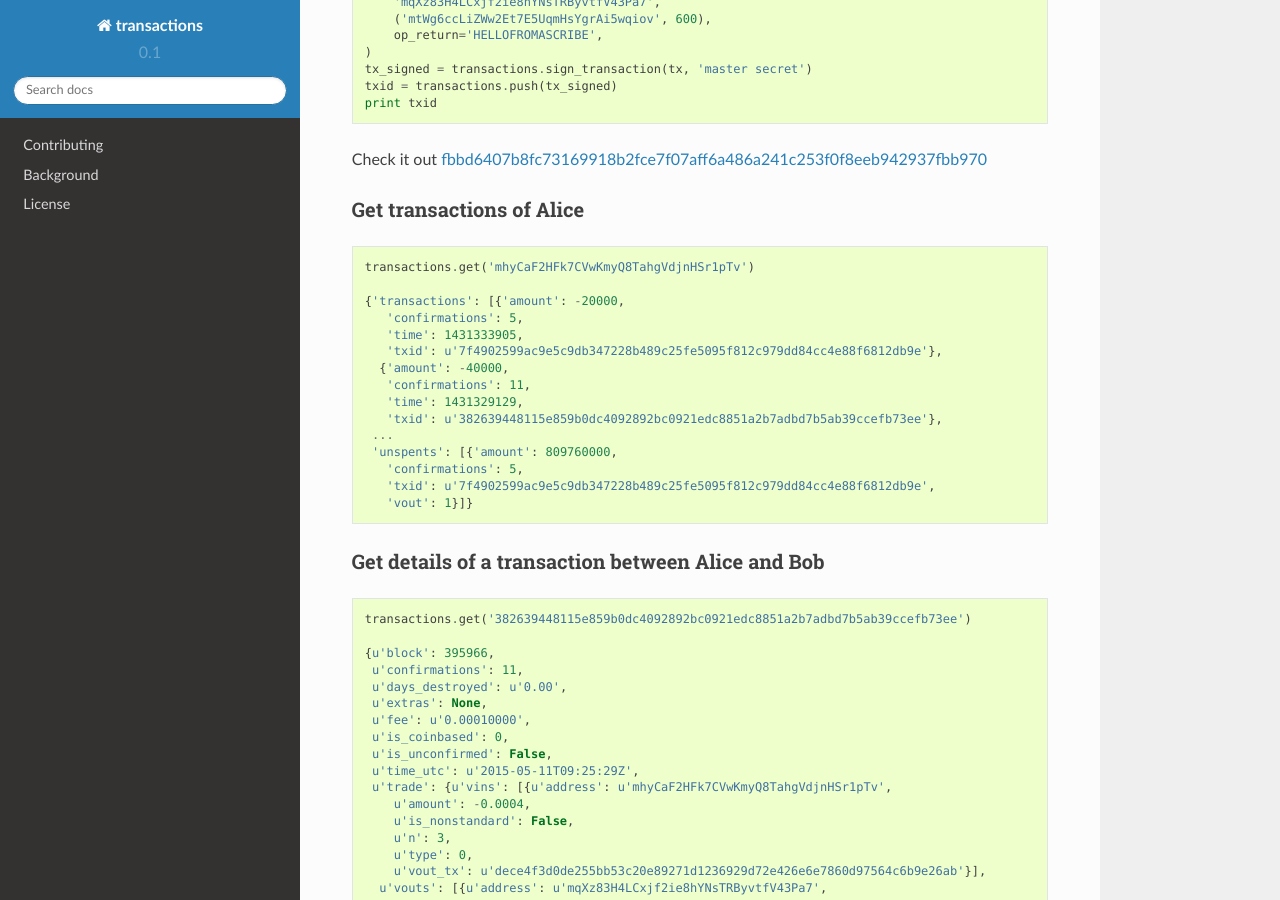
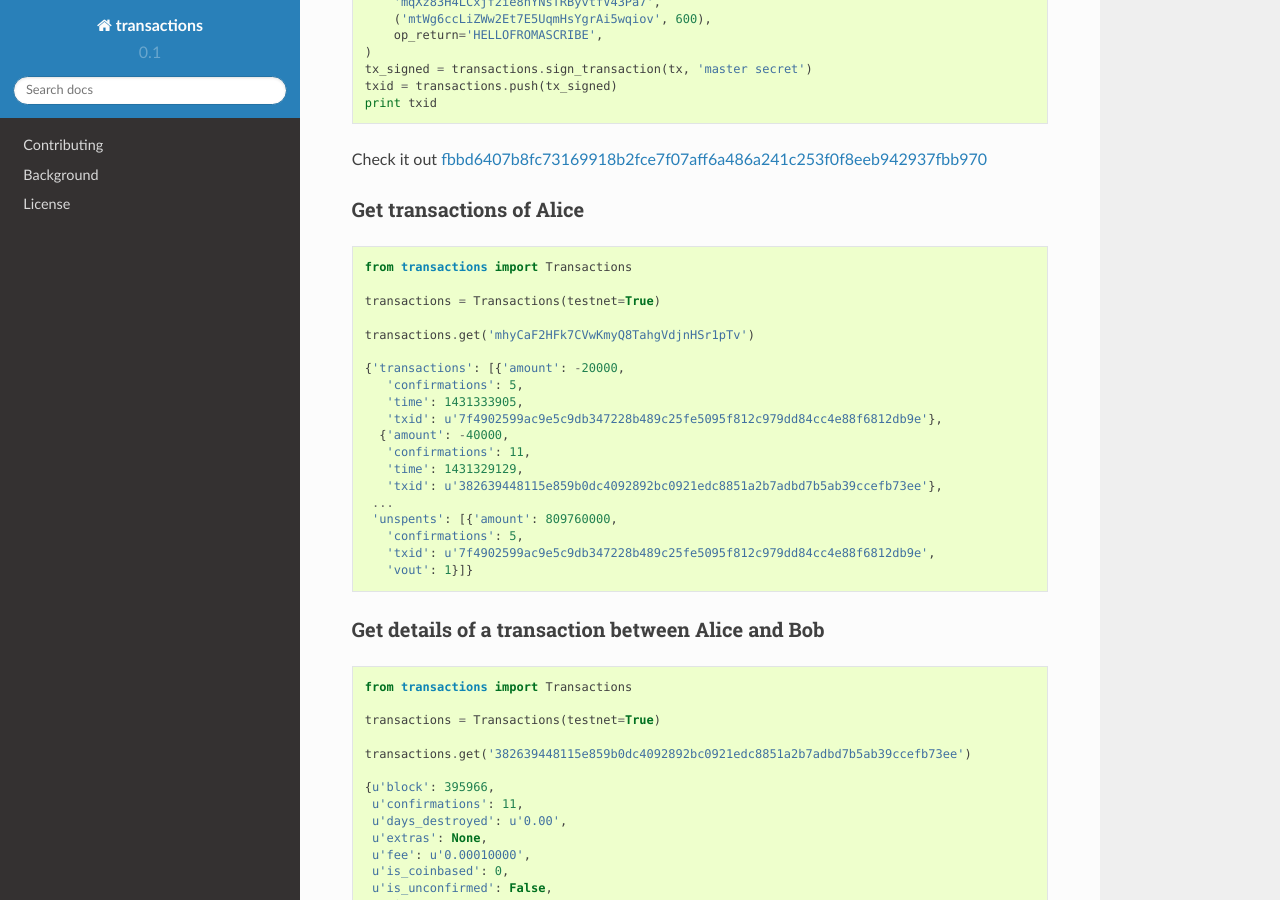
Before and after one commit to ascribe/transactions, a Sphinx documentation site: the page built from docs/source/index.rst, in a window 1280 px wide and 900 px high, scrolled down 1136 px. Built offline with Sphinx 7.4.7 and the Read the Docs theme 2.0.0, drawn with Linux system fonts in a browser that asks for light colours.

Commit message:
Add missing context

```diff
--- a/docs/source/index.rst
+++ b/docs/source/index.rst
@@ -77,6 +77,10 @@ Get transactions of Alice
 
 .. code-block:: python
 
+    from transactions import Transactions
+
+    transactions = Transactions(testnet=True)
+
     transactions.get('mhyCaF2HFk7CVwKmyQ8TahgVdjnHSr1pTv')
 
     {'transactions': [{'amount': -20000,
@@ -98,6 +102,10 @@ Get details of a transaction between Alice and Bob
 ^^^^^^^^^^^^^^^^^^^^^^^^^^^^^^^^^^^^^^^^^^^^^^^^^^
 
 .. code-block:: python
+
+    from transactions import Transactions
+
+    transactions = Transactions(testnet=True)
 
     transactions.get('382639448115e859b0dc4092892bc0921edc8851a2b7adbd7b5ab39ccefb73ee')
 
```
